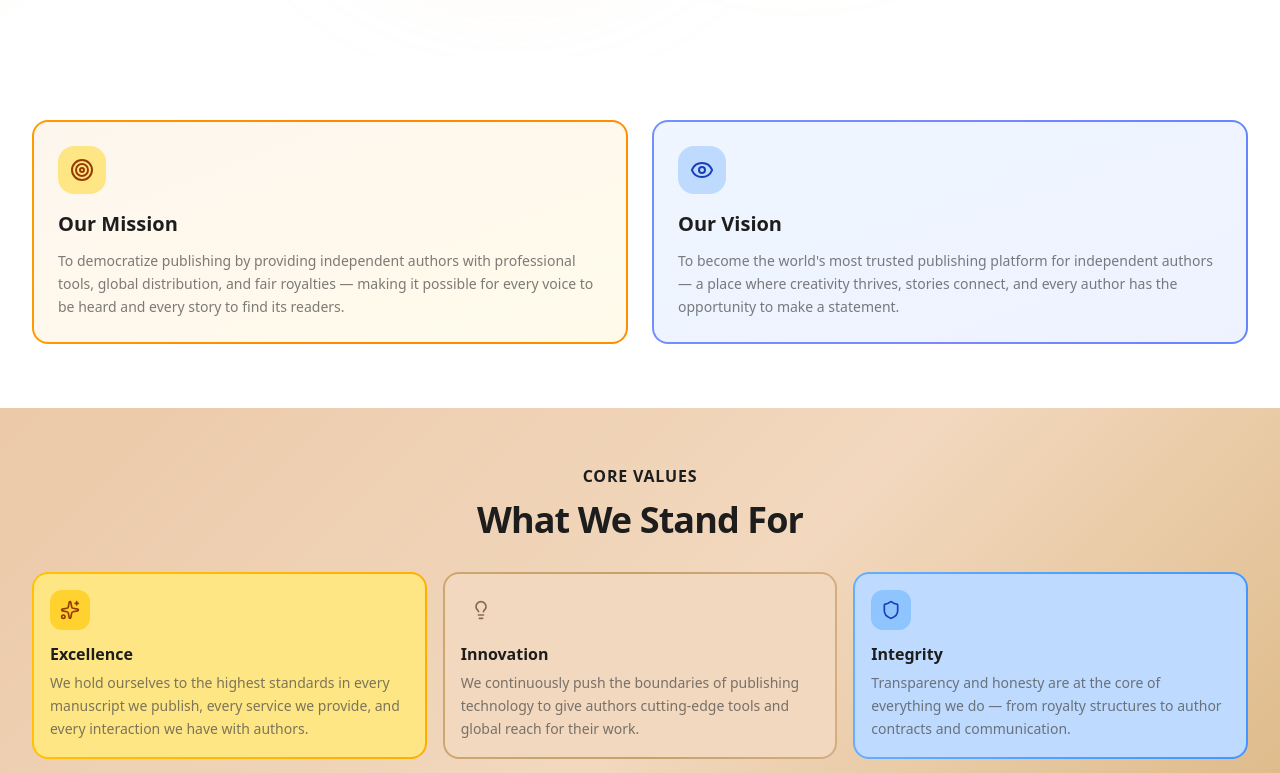
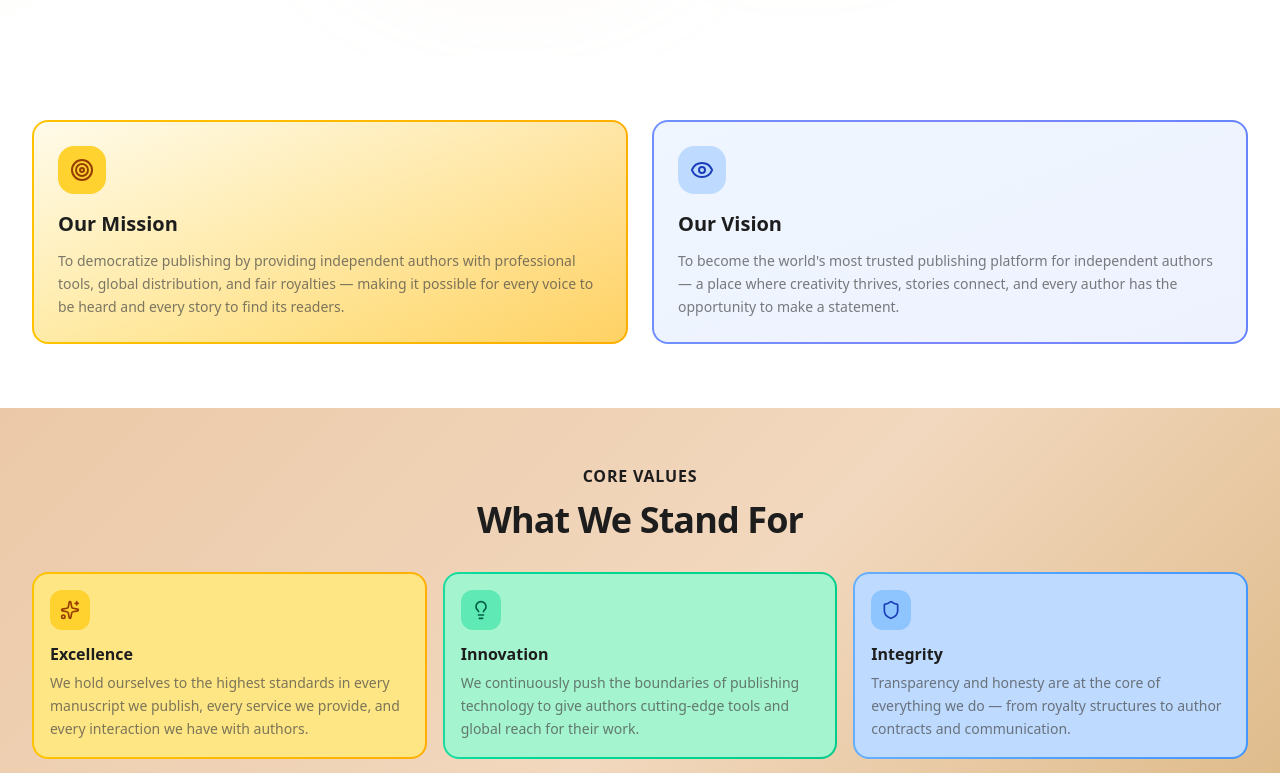
Before and after one commit to Johnfavour-maidu/statement-publications, a Next.js app in the folder apps/publications/: page /about in a window 1280 px wide. Shown: the part 700-1473 px from the top of the page. Built offline with nearby package versions, Linux system fonts and the light colour scheme; a web font is replaced by a local one.

Commit message:
fix: about page precision polish - Mission card color unity, Core Values card contrast, Statement Difference equalization, testimonial separators, Leadership card borders and image borders

```diff
--- a/apps/publications/src/app/(public)/about/page.tsx
+++ b/apps/publications/src/app/(public)/about/page.tsx
@@ -27,7 +27,7 @@ function AnimatedSection({ children, className, delay = 0 }: { children: React.R
 
 const coreValues = [
   { icon: Sparkles, title: "Excellence", description: "We hold ourselves to the highest standards in every manuscript we publish, every service we provide, and every interaction we have with authors.", bg: "bg-amber-200", iconColor: "text-amber-800", iconBg: "bg-amber-300", gradientBorder: "from-amber-300 via-amber-400 to-amber-500" },
-  { icon: Lightbulb, title: "Innovation", description: "We continuously push the boundaries of publishing technology to give authors cutting-edge tools and global reach for their work.", bg: "bg-[#F2D8BE]", iconColor: "text-[#8A6A4A]", iconBg: "bg-[#F2D8BE]", gradientBorder: "from-[#D8B27A] via-[#C9A06A] to-[#EBC9A8]" },
+  { icon: Lightbulb, title: "Innovation", description: "We continuously push the boundaries of publishing technology to give authors cutting-edge tools and global reach for their work.", bg: "bg-emerald-200", iconColor: "text-emerald-800", iconBg: "bg-emerald-300", gradientBorder: "from-emerald-300 via-emerald-400 to-emerald-500" },
   { icon: Shield, title: "Integrity", description: "Transparency and honesty are at the core of everything we do — from royalty structures to author contracts and communication.", bg: "bg-blue-200", iconColor: "text-blue-800", iconBg: "bg-blue-300", gradientBorder: "from-blue-300 via-blue-400 to-blue-500" },
   { icon: Users, title: "Community", description: "We believe in the power of connecting authors with readers, fostering a supportive network of storytellers and literary enthusiasts.", bg: "bg-rose-200", iconColor: "text-rose-800", iconBg: "bg-rose-300", gradientBorder: "from-rose-300 via-rose-400 to-rose-500" },
   { icon: Palette, title: "Creativity", description: "We celebrate the creative spirit in every author and provide tools that let their unique voice shine through in every published work.", bg: "bg-violet-200", iconColor: "text-violet-800", iconBg: "bg-violet-300", gradientBorder: "from-violet-300 via-violet-400 to-violet-500" },
@@ -36,7 +36,7 @@ const coreValues = [
 
 const whyChooseUs = [
   { icon: Globe, title: "Global Distribution", description: "Distribute your book to readers in 50+ countries through our worldwide network of retailers, libraries, and distributors.", bg: "bg-amber-200", iconColor: "text-amber-800", iconBg: "bg-amber-300", gradientBorder: "from-amber-300 via-amber-400 to-amber-500" },
-  { icon: TrendingUp, title: "Higher Royalty Earnings", description: "Earn up to 70% royalties on every sale — among the highest in the industry. Weekly payouts with full transparency.", bg: "bg-[#F2D8BE]", iconColor: "text-[#8A6A4A]", iconBg: "bg-[#F2D8BE]", gradientBorder: "from-[#D8B27A] via-[#C9A06A] to-[#EBC9A8]" },
+  { icon: TrendingUp, title: "Higher Royalty Earnings", description: "Earn up to 70% royalties on every sale — among the highest in the industry. Weekly payouts with full transparency.", bg: "bg-[#F2D8BE]", iconColor: "text-[#8A6A4A]", iconBg: "bg-[#D8B27A]", gradientBorder: "from-[#D8B27A] via-[#C9A06A] to-[#EBC9A8]" },
   { icon: Zap, title: "Easy Publishing Tools", description: "Upload, format, and publish your book in minutes with our intuitive platform. No technical skills required.", bg: "bg-blue-200", iconColor: "text-blue-800", iconBg: "bg-blue-300", gradientBorder: "from-blue-300 via-blue-400 to-blue-500" },
   { icon: Award, title: "Professional Support", description: "Get expert guidance from our team of publishing professionals at every step of your publishing journey.", bg: "bg-violet-200", iconColor: "text-violet-800", iconBg: "bg-violet-300", gradientBorder: "from-violet-300 via-violet-400 to-violet-500" },
   { icon: Rocket, title: "Marketing Opportunities", description: "Leverage our marketing tools, featured placements, and promotional campaigns to maximize your book's visibility.", bg: "bg-rose-200", iconColor: "text-rose-800", iconBg: "bg-rose-300", gradientBorder: "from-rose-300 via-rose-400 to-rose-500" },
@@ -60,6 +60,10 @@ const leadership = [
     slug: "chief-executive-officer",
     image: "https://images.unsplash.com/photo-1573496359142-b8d87734a5a2?w=400&h=400&fit=crop&crop=face",
     expertise: ["Publishing Strategy", "Business Development", "Author Relations"],
+    accent: "blue",
+    gradientBorder: "from-blue-300 via-blue-400 to-blue-500",
+    imageBorder: "border-blue-400",
+    buttonBorder: "border-blue-400 text-blue-600 hover:bg-blue-50",
   },
   {
     name: "Kwame Asante",
@@ -68,6 +72,10 @@ const leadership = [
     slug: "chief-technology-officer",
     image: "https://images.unsplash.com/photo-1507003211169-0a1dd7228f2d?w=400&h=400&fit=crop&crop=face",
     expertise: ["Platform Architecture", "AI & Machine Learning", "Product Innovation"],
+    accent: "emerald",
+    gradientBorder: "from-emerald-300 via-emerald-400 to-emerald-500",
+    imageBorder: "border-emerald-400",
+    buttonBorder: "border-emerald-400 text-emerald-600 hover:bg-emerald-50",
   },
   {
     name: "Efua Mensah",
@@ -76,6 +84,10 @@ const leadership = [
     slug: "head-of-author-relations",
     image: "https://images.unsplash.com/photo-1580489944761-15a19d654956?w=400&h=400&fit=crop&crop=face",
     expertise: ["Community Building", "Author Support", "Creative Writing"],
+    accent: "amber",
+    gradientBorder: "from-amber-300 via-amber-400 to-amber-500",
+    imageBorder: "border-amber-400",
+    buttonBorder: "border-amber-400 text-amber-600 hover:bg-amber-50",
   },
 ];
 
@@ -156,9 +168,9 @@ export default function AboutPage() {
         <div className="mx-auto max-w-7xl px-4 sm:px-6 lg:px-8">
           <div className="grid grid-cols-1 md:grid-cols-2 gap-6">
             <AnimatedSection>
-              <div className="p-[2px] rounded-2xl bg-[length:300%_300%] animate-gradient bg-gradient-to-r from-amber-400 via-orange-400 to-amber-500 h-full hover:shadow-lg transition-all duration-300">
-                <div className="rounded-[14px] bg-gradient-to-br from-[#FDF6EE] to-amber-50 p-6 h-full">
-                  <div className="w-12 h-12 rounded-2xl bg-amber-200 flex items-center justify-center mb-4">
+              <div className="p-[2px] rounded-2xl bg-[length:300%_300%] animate-gradient bg-gradient-to-r from-amber-300 via-amber-400 to-amber-500 h-full hover:shadow-lg transition-all duration-300">
+                <div className="rounded-[14px] bg-gradient-to-br from-amber-50 to-amber-100/50 p-6 h-full">
+                  <div className="w-12 h-12 rounded-2xl bg-amber-300 flex items-center justify-center mb-4">
                     <Target className="h-6 w-6 text-amber-800" />
                   </div>
                   <h3 className="text-xl font-bold text-charcoal mb-3">Our Mission</h3>
@@ -198,12 +210,12 @@ export default function AboutPage() {
             {coreValues.map((value, index) => (
               <AnimatedSection key={value.title} delay={index * 0.05}>
                 <div className={`p-[2px] rounded-2xl bg-[length:300%_300%] animate-gradient bg-gradient-to-r ${value.gradientBorder} hover:shadow-lg transition-all duration-300`}>
-                  <div className={`group rounded-[14px] p-4 ${value.bg} transition-all duration-300`}>
-                    <div className={`mb-3 inline-flex items-center justify-center rounded-xl ${value.iconBg} p-2.5`}>
+                  <div className={`group rounded-[14px] p-4 ${value.bg} flex flex-col transition-all duration-300`}>
+                    <div className={`mb-3 inline-flex items-center justify-center rounded-xl ${value.iconBg} p-2.5 self-start`}>
                       <value.icon className={`h-5 w-5 ${value.iconColor}`} />
                     </div>
                     <h3 className="text-base font-semibold mb-1.5 text-charcoal">{value.title}</h3>
-                    <p className="text-sm text-dark-gray/70 leading-relaxed">{value.description}</p>
+                    <p className="text-sm text-dark-gray/70 leading-relaxed mt-auto">{value.description}</p>
                   </div>
                 </div>
               </AnimatedSection>
@@ -225,12 +237,12 @@ export default function AboutPage() {
             {whyChooseUs.map((item, index) => (
               <AnimatedSection key={item.title} delay={index * 0.05}>
                 <div className={`p-[2px] rounded-2xl bg-[length:300%_300%] animate-gradient bg-gradient-to-r ${item.gradientBorder} hover:shadow-lg transition-all duration-300`}>
-                  <div className={`group rounded-[14px] p-4 ${item.bg} transition-all duration-300`}>
-                    <div className={`mb-3 inline-flex items-center justify-center rounded-xl ${item.iconBg} p-2.5`}>
+                  <div className={`group rounded-[14px] p-4 ${item.bg} flex flex-col transition-all duration-300`}>
+                    <div className={`mb-3 inline-flex items-center justify-center rounded-xl ${item.iconBg} p-2.5 self-start`}>
                       <item.icon className={`h-5 w-5 ${item.iconColor}`} />
                     </div>
                     <h3 className="text-base font-semibold mb-1.5 text-charcoal">{item.title}</h3>
-                    <p className="text-sm text-dark-gray/70 leading-relaxed">{item.description}</p>
+                    <p className="text-sm text-dark-gray/70 leading-relaxed mt-auto">{item.description}</p>
                   </div>
                 </div>
               </AnimatedSection>
@@ -256,7 +268,7 @@ export default function AboutPage() {
                     <p className="text-sm text-dark-gray/70 leading-relaxed mb-4 flex-1">
                       &ldquo;{t.quote}&rdquo;
                     </p>
-                    <div className="flex items-center gap-2.5 pt-3 border-t border-white/40">
+                    <div className="flex items-center gap-2.5 pt-3 border-t border-black/20">
                       <div className={`h-9 w-9 rounded-full bg-gradient-to-br ${t.color} flex items-center justify-center text-[10px] font-bold text-white`}>
                         {t.name.split(" ").map((n) => n[0]).join("")}
                       </div>
@@ -290,9 +302,9 @@ export default function AboutPage() {
           <div className="grid grid-cols-1 sm:grid-cols-2 lg:grid-cols-3 gap-5 max-w-5xl mx-auto">
             {leadership.map((person, index) => (
               <AnimatedSection key={person.name} delay={index * 0.1}>
-                <div className="p-[2px] rounded-2xl bg-[length:300%_300%] animate-gradient bg-gradient-to-r from-[#EBC9A8] via-[#D8B27A] to-[#F2D8BE] hover:shadow-lg transition-all duration-300">
-                  <div className="text-center rounded-[14px] p-5 bg-white group">
-                    <div className="relative mx-auto mb-4 w-24 h-24 rounded-full overflow-hidden border-4 border-white shadow-lg group-hover:shadow-xl transition-shadow">
+                <div className={`p-[2px] rounded-2xl bg-[length:300%_300%] animate-gradient bg-gradient-to-r ${person.gradientBorder} hover:shadow-lg transition-all duration-300 h-full`}>
+                  <div className="text-center rounded-[14px] p-5 bg-white group flex flex-col h-full">
+                    <div className={`relative mx-auto mb-4 w-24 h-24 rounded-full overflow-hidden border-4 ${person.imageBorder} shadow-lg group-hover:shadow-xl transition-shadow`}>
                       <img
                         src={person.image}
                         alt={person.name}
@@ -311,7 +323,7 @@ export default function AboutPage() {
                     </div>
                     <Link
                       href={`/about/leadership/${person.slug}`}
-                      className="inline-flex items-center gap-1 mt-3 text-xs font-semibold text-[#8A6A4A] hover:text-[#D8B27A] transition-colors"
+                      className={`inline-flex items-center gap-1 mt-3 text-xs font-semibold border rounded-lg px-3 py-1.5 ${person.buttonBorder} transition-colors self-center`}
                     >
                       View Profile <ChevronRight className="h-3 w-3" />
                     </Link>
```
